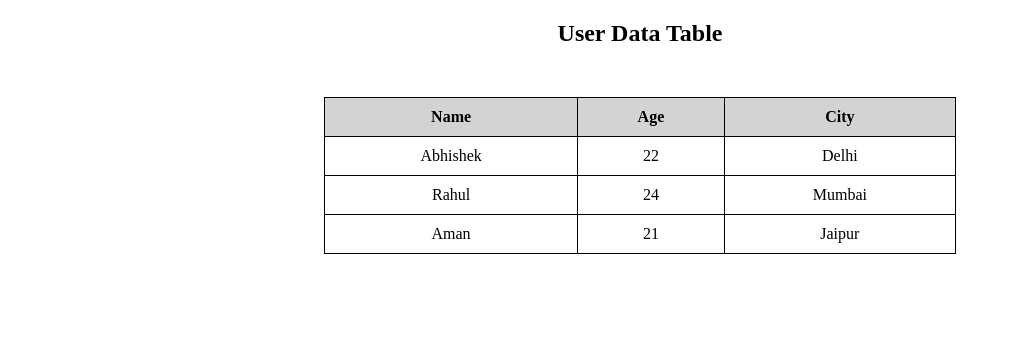
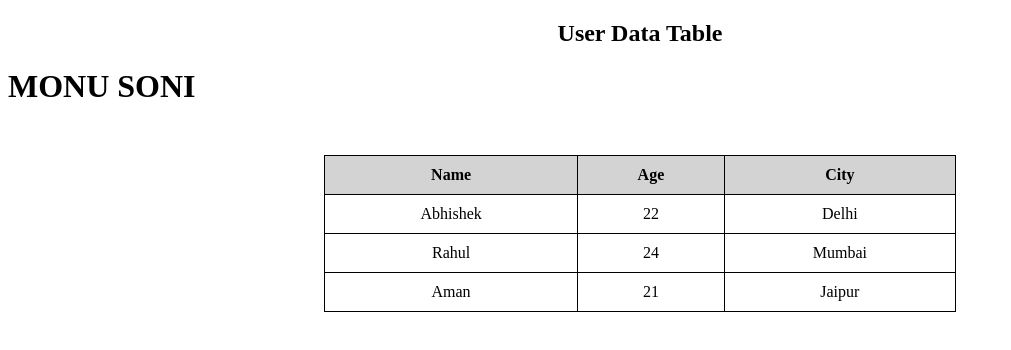
Before and after one commit to abhisocail/testing, a plain HTML site: page index.html in a window 1280 px wide. Shown: the whole page, without its empty margins (0-1011 px from the left). Drawn offline with Linux system fonts and the light colour scheme.

Commit message:
new data

```diff
--- a/index.html
+++ b/index.html
@@ -7,6 +7,8 @@
 <body>
 
     <h2 style="text-align:center;">User Data Table</h2>
+
+    <h1>MONU SONI</h1>
 
     <table>
         <tr>
```
